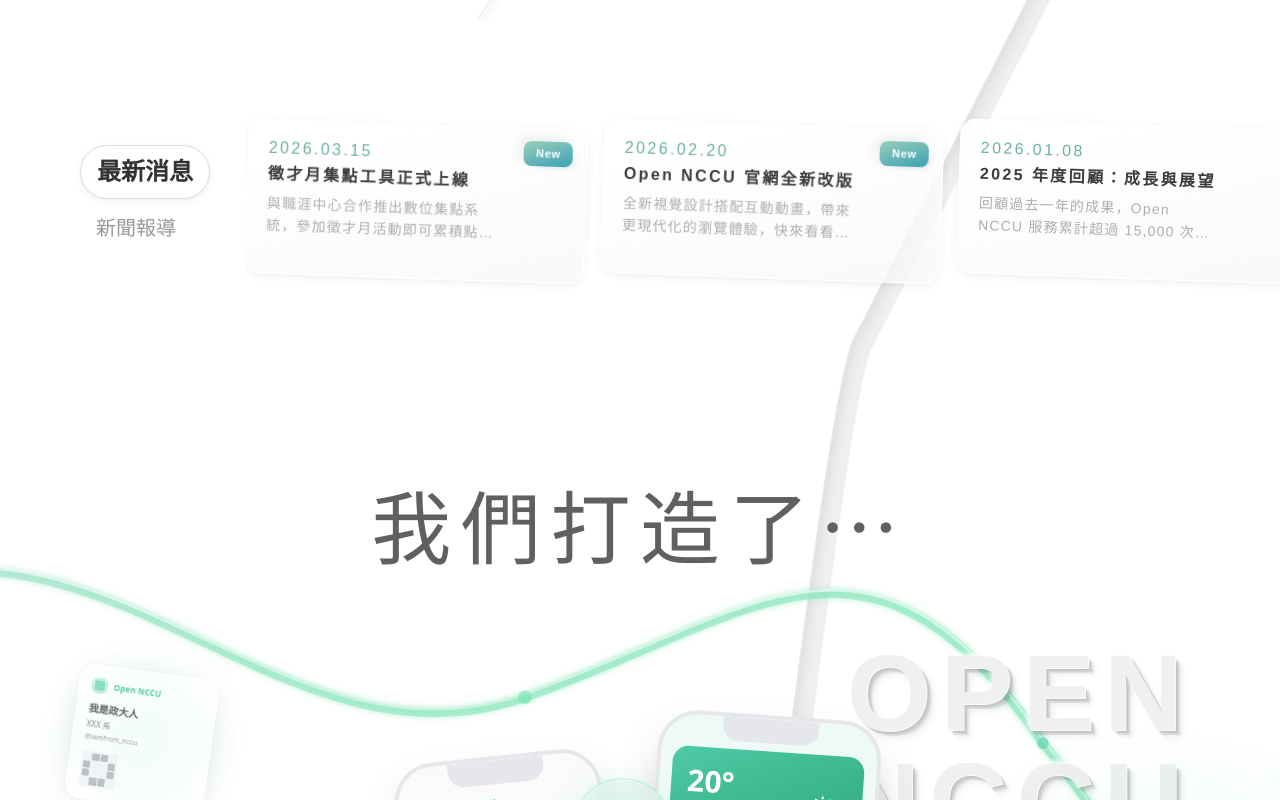
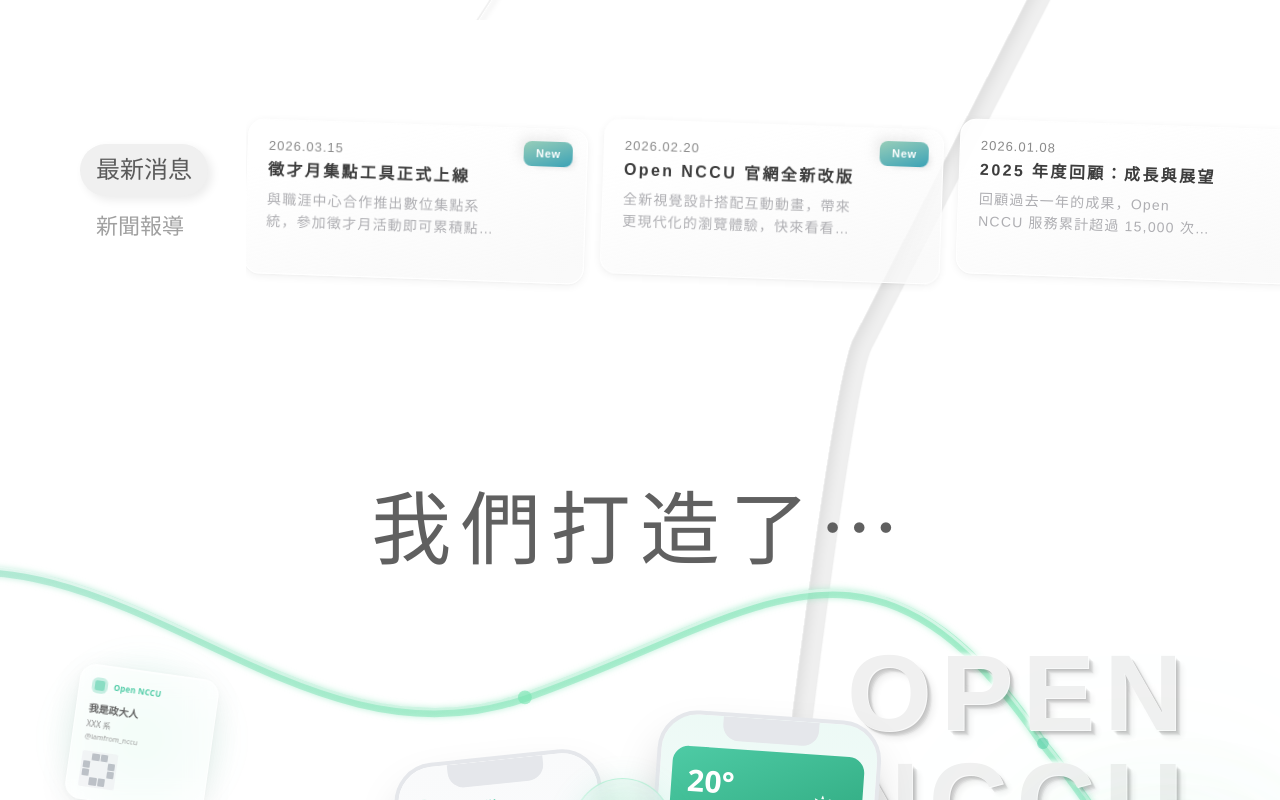
Before and after one commit to s1031432/opennccu-official, a Nuxt app: page / in a window 1280 px wide. Shown: the part 780-1580 px from the top of the page. Built offline with nearby package versions, Linux system fonts and the light colour scheme.

Commit message:
v3.8: Footer headings 20→14px per Figma, News active tab neumorphic pill, News date gray not teal, label colors refined

```diff
--- a/app/components/FooterSection.vue
+++ b/app/components/FooterSection.vue
@@ -15,7 +15,8 @@
         <div class="flex flex-col md:flex-row items-start md:items-center gap-10 md:gap-[120px]">
           <!-- Community -->
           <div class="flex flex-col gap-5">
-            <h4 style="font-family: 'Outfit', sans-serif; font-size: 20px; font-weight: 500; color: #ffffff; letter-spacing: 1px;">
+            <!-- Figma: ~13-15px small uppercase tracked labels, NOT 20px — DO NOT ENLARGE -->
+            <h4 style="font-family: 'Outfit', sans-serif; font-size: 14px; font-weight: 500; color: #e0e0e0; letter-spacing: 2.5px;">
               COMMUNITY
             </h4>
             <div class="flex items-center gap-5">
@@ -30,7 +31,8 @@
 
           <!-- Resource -->
           <div class="flex flex-col gap-5">
-            <h4 style="font-family: 'Outfit', sans-serif; font-size: 20px; font-weight: 500; color: #ffffff; letter-spacing: 1px;">
+            <!-- Figma: ~13-15px small uppercase tracked labels, NOT 20px — DO NOT ENLARGE -->
+            <h4 style="font-family: 'Outfit', sans-serif; font-size: 14px; font-weight: 500; color: #e0e0e0; letter-spacing: 2.5px;">
               RESOURCE
             </h4>
             <div class="flex items-center gap-5">
@@ -45,7 +47,8 @@
 
           <!-- Report -->
           <div class="flex flex-col gap-5">
-            <h4 style="font-family: 'Outfit', sans-serif; font-size: 20px; font-weight: 500; color: #ffffff; letter-spacing: 1px;">
+            <!-- Figma: ~13-15px small uppercase tracked labels, NOT 20px — DO NOT ENLARGE -->
+            <h4 style="font-family: 'Outfit', sans-serif; font-size: 14px; font-weight: 500; color: #e0e0e0; letter-spacing: 2.5px;">
               REPORT
             </h4>
             <!-- Figma spec: outlined pill button (transparent bg, white border, white text) — DO NOT change to white-fill -->
--- a/app/components/NewsSection.vue
+++ b/app/components/NewsSection.vue
@@ -25,10 +25,10 @@
             :class="activeTab === 'news' ? 'news-badge-pill' : ''"
             @click="activeTab = 'news'"
           >
-            <!-- Figma spec: ~22-26px labels (Figma image analysis shows moderate-sized text, not oversized 28px) -->
+            <!-- Figma: ~24-28px, weight 500, #5A5A5A active / #A0A0A0 inactive -->
             <span
-              style="font-family: 'Noto Sans TC', sans-serif; font-size: 24px; font-weight: 600;"
-              :style="{ color: activeTab === 'news' ? '#333333' : '#999999' }"
+              style="font-family: 'Noto Sans TC', sans-serif; font-size: 24px; font-weight: 500;"
+              :style="{ color: activeTab === 'news' ? '#5a5a5a' : '#a0a0a0' }"
             >最新消息</span>
           </button>
           <button
@@ -36,10 +36,10 @@
             :class="activeTab === 'press' ? 'news-badge-pill' : ''"
             @click="activeTab = 'press'"
           >
-            <!-- Figma spec: ~18-20px secondary label -->
+            <!-- Figma: ~22-26px secondary label, lighter color -->
             <span
-              style="font-family: 'Noto Sans TC', sans-serif; font-size: 20px; font-weight: 400;"
-              :style="{ color: activeTab === 'press' ? '#333333' : '#999999' }"
+              style="font-family: 'Noto Sans TC', sans-serif; font-size: 22px; font-weight: 400;"
+              :style="{ color: activeTab === 'press' ? '#5a5a5a' : '#a0a0a0' }"
             >新聞報導</span>
           </button>
         </div>
@@ -66,9 +66,10 @@
               </div>
               <!-- Card content -->
               <div class="absolute left-[20px] top-[16px] w-[240px] flex flex-col gap-0.5">
+                <!-- Figma: date in medium gray ~#8A8A8A, not teal — DO NOT change to teal -->
                 <span
-                  class="text-[#6bafa3]"
-                  style="font-family: 'Outfit', sans-serif; font-size: 16px; font-weight: 500; letter-spacing: 2.4px;"
+                  class="text-[#8a8a8a]"
+                  style="font-family: 'Outfit', sans-serif; font-size: 13px; font-weight: 400; letter-spacing: 1px;"
                 >{{ news.date }}</span>
                 <p
                   class="text-[#3d3d3d] font-bold line-clamp-1"
@@ -114,12 +115,13 @@
 .scrollbar-hide::-webkit-scrollbar { display: none; }
 .scrollbar-hide { -ms-overflow-style: none; scrollbar-width: none; }
 
+/* Figma: neumorphic raised pill for active tab — NOT white-fill with border */
 .news-badge-pill {
-  background: #ffffff;
-  border: 1px solid #dddddd;
+  background: #f0f0f0;
+  border: none;
   box-shadow:
-    0 2px 8px rgba(0, 0, 0, 0.06),
-    0 1px 3px rgba(0, 0, 0, 0.04);
+    4px 4px 10px rgba(0, 0, 0, 0.08),
+    -4px -4px 10px rgba(255, 255, 255, 0.9);
 }
 
 .news-card {
```
